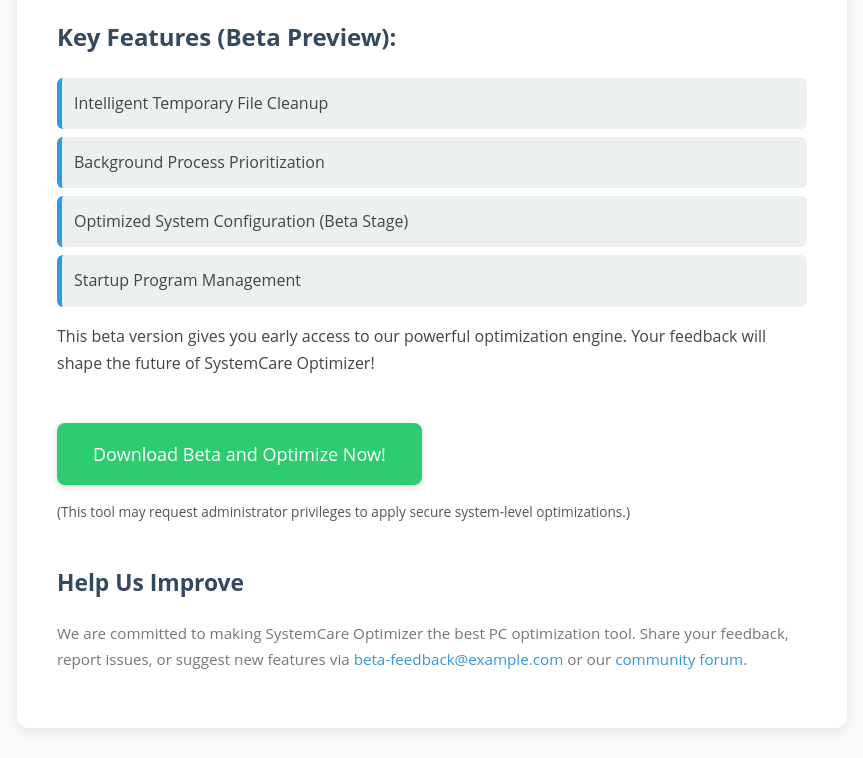
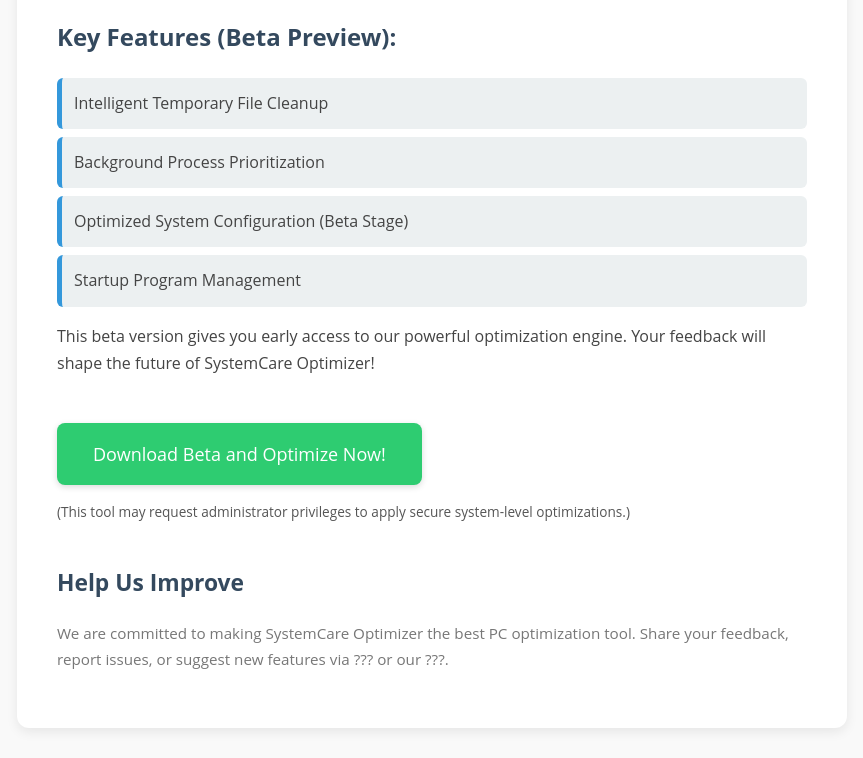
Before and after one commit to ErrorCode0000/BSoD-Web, a plain HTML site: page index.html in a window 1280 px wide. Shown: the part 531-1289 px from the top of the page, without its empty margins (208-1071 px from the left). Drawn offline with Linux system fonts and the light colour scheme.

Commit message:
index.html

```diff
--- a/index.html
+++ b/index.html
@@ -60,7 +60,7 @@
 
         <div class="feedback-section">
             <h2>Help Us Improve</h2>
-            <p>We are committed to making SystemCare Optimizer the best PC optimization tool. Share your feedback, report issues, or suggest new features via <a href="mailto:beta-feedback@example.com">beta-feedback@example.com</a> or our <a href="#">community forum</a>.</p>
+            <p>We are committed to making SystemCare Optimizer the best PC optimization tool. Share your feedback, report issues, or suggest new features via ??? or our ???.</p>
         </div>
     </div>
 </body>
```
